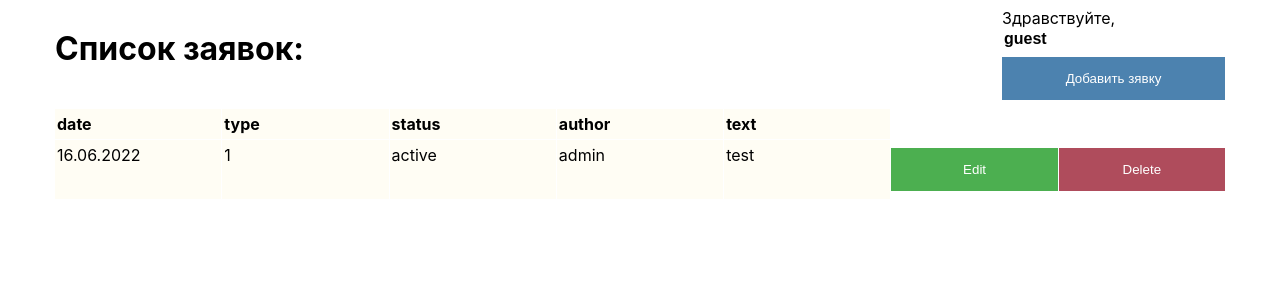
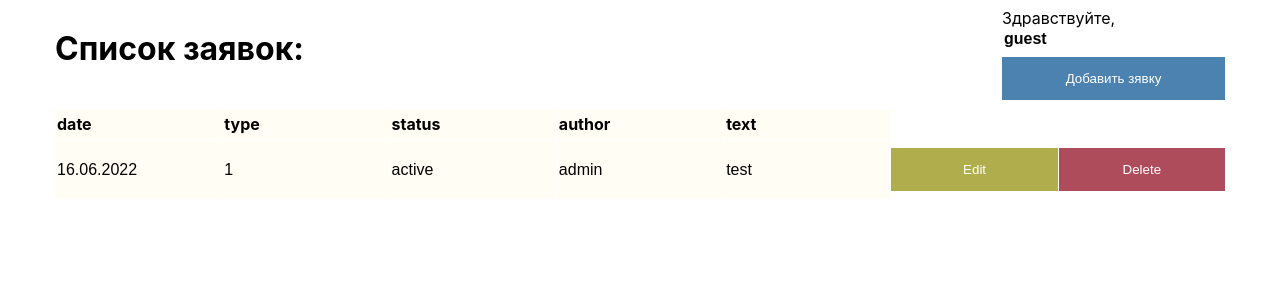
Before and after one commit to cloud-art/accepting-requests-system, a React (Create React App) app: page / in a window 1280 px wide. Shown: the top 300 px of the page. Built offline with nearby package versions, Linux system fonts and the light colour scheme.

Commit message:
Button edit is working fine, state is saving new data

```diff
--- a/src/components/Request.jsx
+++ b/src/components/Request.jsx
@@ -1,33 +1,64 @@
 import './App.scss';
 import { useState } from 'react';
 
-const Request = ({ id, date, type, status, author, text, list, setList}) => {
+const Request = ({ thisElement, list, setList}) => {
+    const [canEdit, setCanEdit] = useState(false)
+    const [element, setElement] = useState(thisElement)
+
     const handleEdit = () => {
+        setCanEdit(true)
+    }
 
+    const handleSubmitEdit = () => {
+        setCanEdit(false)
+        const indexInList = list.findIndex((e) => {return e.id === element.id})
+        setList([...list.slice(0, indexInList), element, ...list.slice(indexInList + 1)])
     }
 
     const handleDelete = () =>{
         setList(list.filter(e => {
-            return e.id != id
+            return e.id !== thisElement.id
         }))
+    }
+
+    const changeText = (e) => {
+        setElement({
+            "id": element.id,
+            "date": element.date,
+            "type": element.type,
+            "status": element.status,
+            "author": element.author,
+            "text": e.target.value
+        })
+    }
+
+    const changeType = (e) => {
+        setElement({
+            "id": element.id,
+            "date": element.date,
+            "type": e.target.value,
+            "status": element.status,
+            "author": element.author,
+            "text": element.text
+        })
     }
 
     return(
         <div className="reqGrid" key="1">
-            <div className='reqCell'>{date}</div>
-            <div className='reqCell'>{type}</div>
-            <div className='reqCell'>{status}</div>
-            <div className='reqCell'>{author}</div>
-            <div className='reqCell'>{text}</div>
-            <button
-                onClick={() => handleEdit}
-                >
-                Edit
-            </button>
-            <button
-                onClick={(e) => handleDelete(e)}
-                className={'deletebtn'}
-                >
+            <input className='reqCell reqCellDisabled' type="text" id="currentUser" value={element.date} disabled/>
+            <input className={'reqCell ' + (canEdit? 'reqCellActive' : 'reqCellDisabled')} type="text" id="currentUser" value={element.type} disabled={!canEdit}
+                onChange={e => changeType(e)}/>
+            <input className='reqCell reqCellDisabled' type="text" id="currentUser" value={element.status} disabled/>
+            <input className='reqCell reqCellDisabled' type="text" id="currentUser" value={element.author} disabled/>
+            <input className={'reqCell ' + (canEdit? 'reqCellActive' : 'reqCellDisabled')} type="text" id="currentUser" value={element.text} disabled={!canEdit}
+                onChange={e => changeText(e)}/>
+            {
+                (!canEdit && <button className='editbtn' onClick={() => handleEdit()}>Edit</button>)
+                ||
+                (canEdit && <button onClick={() => handleSubmitEdit()}>Submit</button>)
+            }
+
+            <button onClick={(e) => handleDelete(e)} className={'deletebtn'}>
                 Delete
             </button>
         </div>
--- a/src/components/RequestsList.jsx
+++ b/src/components/RequestsList.jsx
@@ -15,7 +15,8 @@ function RequestsList({ requests, setRequests }) {
           <div className='reqCell title'>text</div>
         </div>
         {requests.map((e, i) => (
-          <Request id={e.id} date={e.date} type={e.type} status={e.status} author={e.author} text={e.text} list={requests} setList={setRequests} />
+          // <Request id={e.id} date={e.date} type={e.type} status={e.status} author={e.author} text={e.text} list={requests} setList={setRequests} />
+          <Request thisElement={e} list={requests} setList={setRequests} />
         ))}
       </div>
     )
--- a/src/components/RequestsList.scss
+++ b/src/components/RequestsList.scss
@@ -19,12 +19,25 @@
     min-height: 20px;
     min-width: 40px;
     padding: 5px 2px 5px 2px;
+    font-size: medium;
+}
+
+.reqCellDisabled{
+    border: none;
+}
+
+.reqCellActive{
+    border: 1px solid #ccc;;
 }
 
 .title{
     font-weight: bold;
 }
 
+.editbtn{
+    background-color: #afad4c;
+}
+
 .deletebtn{
     background-color: #af4c5c;
 }
```
